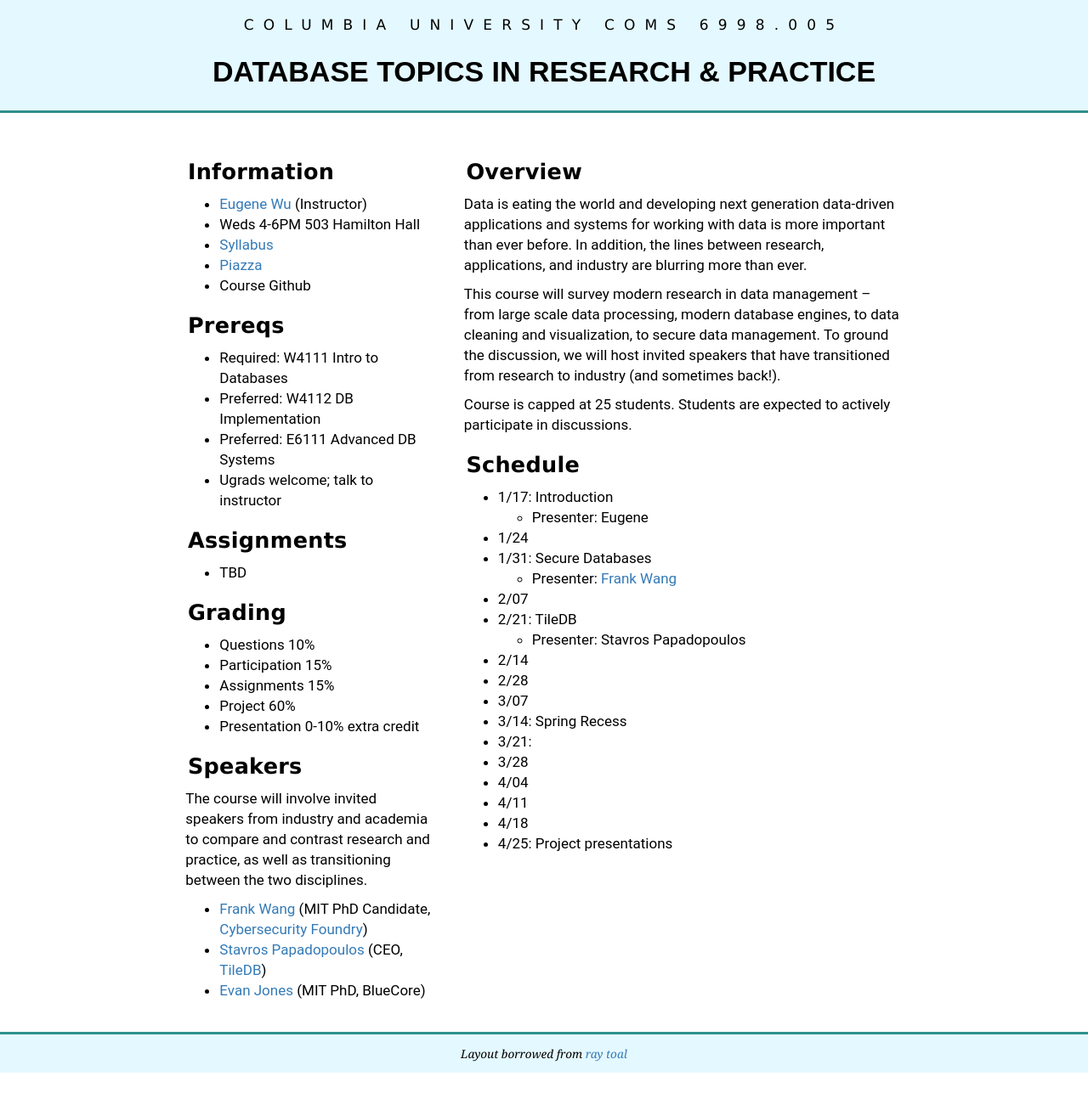
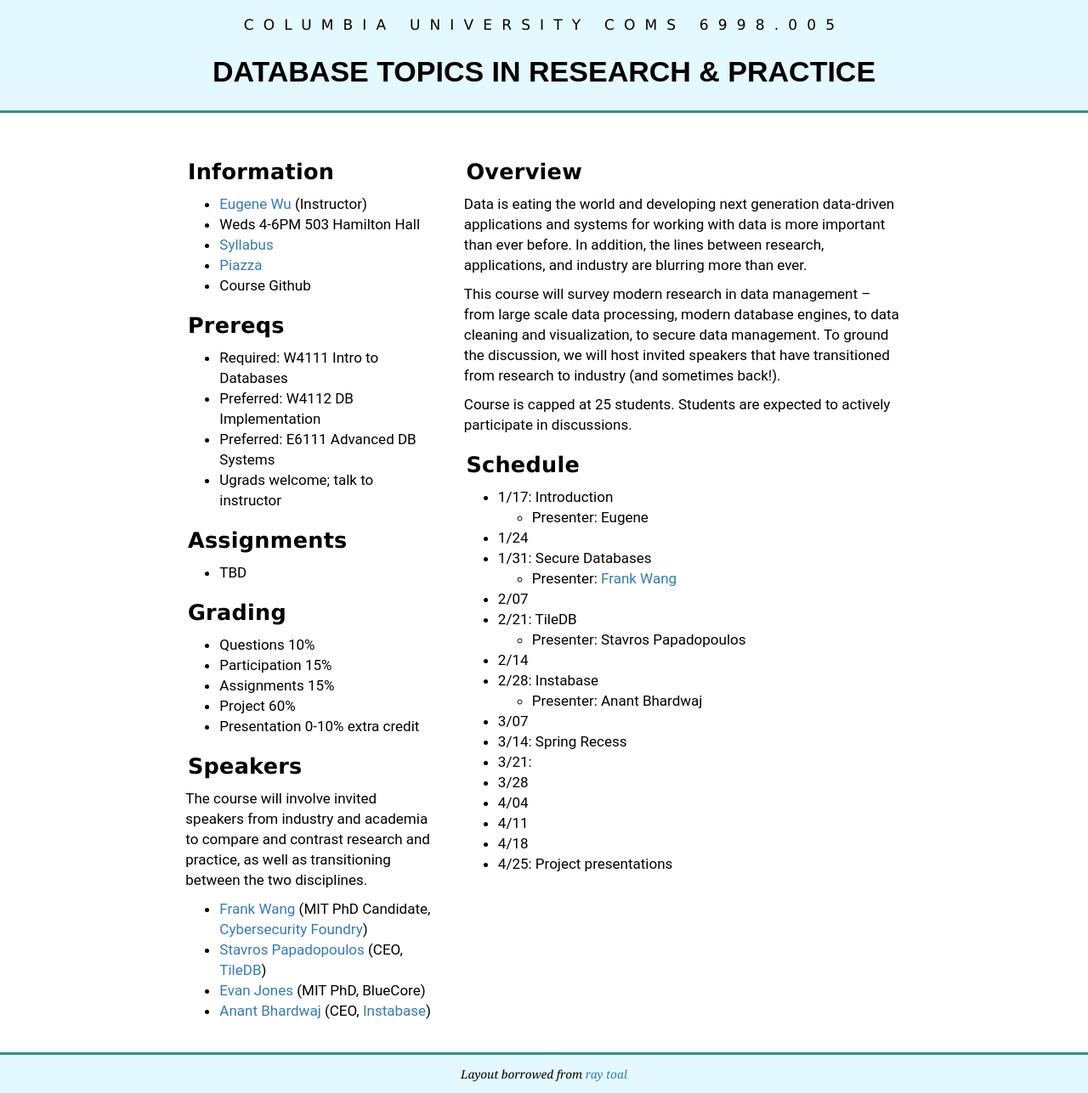
Before and after one commit to columbiadb/columbiadb.github.io, a Jekyll site: the page built from index.md, in a window 1280 px wide. Shown: the whole page at 85% size. Built offline with Jekyll 4.4.1, drawn with Linux system fonts in a browser that asks for light colours; before the commit the page ends 1263 px from its top, so only the background shows below that.

Commit message:
updated website

```diff
--- a/_includes/index_left.md
+++ b/_includes/index_left.md
@@ -37,3 +37,4 @@ The course will involve invited speakers from industry and academia to compare a
 * [Frank Wang](https://frankwang.org/) (MIT PhD Candidate, [Cybersecurity Foundry](https://cybersecurityfactory.com/))
 * [Stavros Papadopoulos](https://people.csail.mit.edu/stavrosp/) (CEO, [TileDB](http://tiledb.io/))
 * [Evan Jones](http://www.evanjones.ca/) (MIT PhD, BlueCore)
+- [Anant Bhardwaj](http://people.csail.mit.edu/anantb/) (CEO, [Instabase](http://www.instabase.com))
--- a/index.md
+++ b/index.md
@@ -24,7 +24,8 @@ Course is capped at 25 students.  Students are expected to actively participate
 * 2/21: TileDB
   * Presenter: Stavros Papadopoulos
 * 2/14
-* 2/28
+* 2/28: Instabase
+  * Presenter: Anant Bhardwaj
 * 3/07
 * 3/14: Spring Recess
 * 3/21:
```
